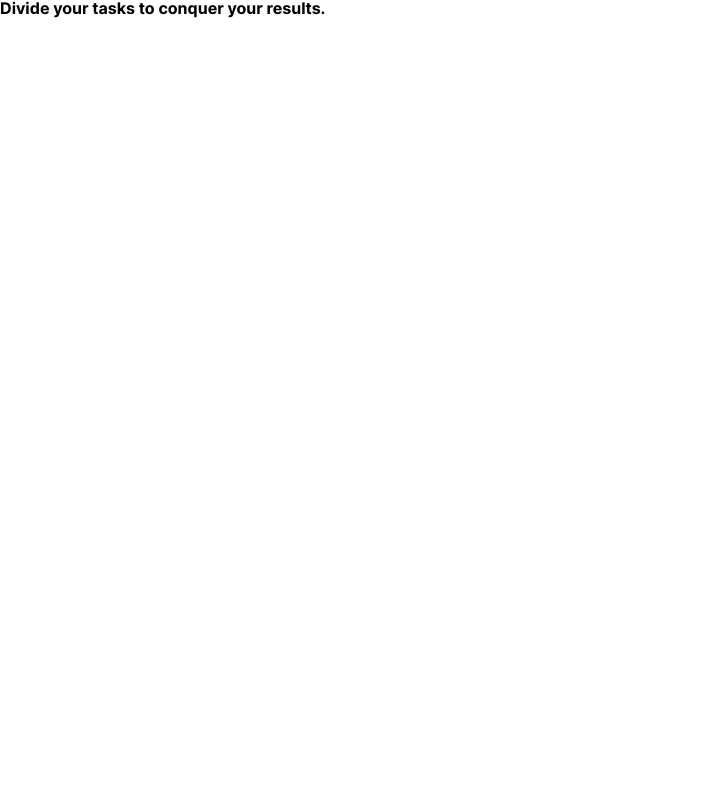
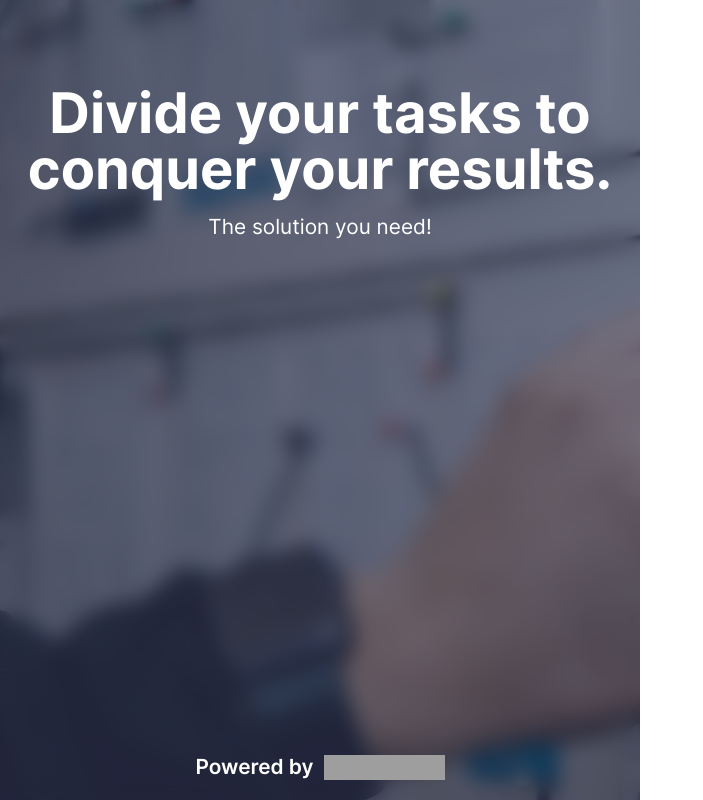
Before and after one commit to GabrielSiron/kanban-taskv1, a React (Create React App) app in the folder react/: page /signin in a window 1280 px wide. Shown: the whole page, without its empty margins (0-703 px from the left). Built offline with nearby package versions, Linux system fonts and the light colour scheme; grey boxes are pictures that could not be loaded.

Commit message:
complete callToActionSide

```diff
--- a/react/src/pages/sign-in/index.tsx
+++ b/react/src/pages/sign-in/index.tsx
@@ -1,11 +1,24 @@
 import React from 'react';
-import { AuthPage, CallToActionSide, AuthSide, MainTitle} from '../../styles/main-auth-structure';
-
+import { AuthPage, CallToActionSide, AuthSide, MainView, MainTitle, SubTitle, ImageContainer,
+PoweredContainer, PoweredTxt
+} from '../../styles/main-auth-structure';
+import Kanban from '../../assets/img/kanban.jpg';
+import QuickupLogo from '../../assets/img/quickup.svg'
 const SignIn = () => {
   return(
     <AuthPage>
       <CallToActionSide>
-        <MainTitle>Divide your tasks to conquer your results.</MainTitle>
+        <MainView>
+          <MainTitle>Divide your tasks to conquer your results.</MainTitle>
+          <SubTitle>The solution you need!</SubTitle>
+          <PoweredContainer>
+            <PoweredTxt>Powered by</PoweredTxt>
+            <img src={QuickupLogo} width={121} height={25} alt="Quickup logo" draggable={false}/>
+          </PoweredContainer>
+        </MainView>
+        <ImageContainer>
+          <img src={Kanban} width={1686} height={1125} alt='kanban board'/>
+        </ImageContainer>
       </CallToActionSide>
       <AuthSide></AuthSide>
     </AuthPage>
--- a/react/src/styles/fonts.css
+++ b/react/src/styles/fonts.css
@@ -13,3 +13,13 @@
     src: url('../assets/font/Inter-Bold.ttf');
     font-display: swap;
 }
+@font-face {
+    font-family: 'inter-regular';
+    src: url('../assets/font/Inter-Regular.ttf');
+    font-display: swap;
+}
+@font-face {
+    font-family: 'inter-semibold';
+    src: url('../assets/font/Inter-SemiBold.ttf');
+    font-display: swap;
+}
--- a/react/src/styles/main-auth-structure.ts
+++ b/react/src/styles/main-auth-structure.ts
@@ -6,11 +6,62 @@ export const AuthPage = styled.div`
     height: 100vh;
     grid-template-columns: 1fr 1fr;
 `;
+
 export const CallToActionSide = styled.section`
+    position: relative;
 `;
+
+export const MainView = styled.div`
+    width: 100%;
+    height: 100%;
+    display: flex;
+    flex-direction: column;
+    align-items: center;
+    position: absolute;
+    z-index: 10;
+    backdrop-filter: blur(10px);
+    background-color: rgba(27, 31, 69, .56);
+    box-sizing: border-box;
+    padding: 85px 20px 20px 20px;
+`;
+
 export const MainTitle = styled.h1`
+    max-width: 593px;
+    font-size: 3.5rem;
+    text-align: center;
+    color: #fff;
     font-family: 'inter-bold';
 `;
+
+export const SubTitle = styled.h2`
+    font-size: 1.3rem;
+    color: #fff;
+    font-family: 'inter-regular';
+    margin-top: 20px;
+`
 export const AuthSide = styled.section`
 
 `;
+
+export const ImageContainer = styled.div`
+    position: absolute;
+    z-index: 5;
+    width: 100%;
+    height: 100%;
+    overflow: hidden;
+`;
+
+
+export const PoweredContainer = styled.div`
+    display: flex;
+    align-items: center;
+    position: absolute;
+    bottom: 20px;
+`;
+
+export const PoweredTxt = styled.div`
+    color: #fff;
+    font-size: 1.3rem;
+    margin-right: 10px;
+    font-family: 'inter-semibold';
+`;
```
Also changed, not shown: react/src/assets/img/quickup-14.svg (deleted).
